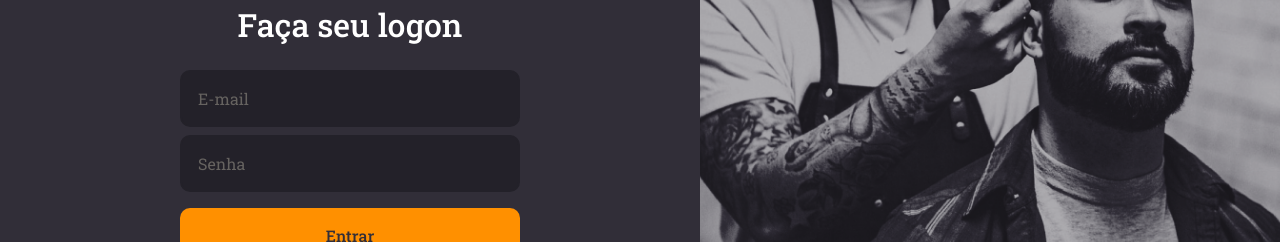
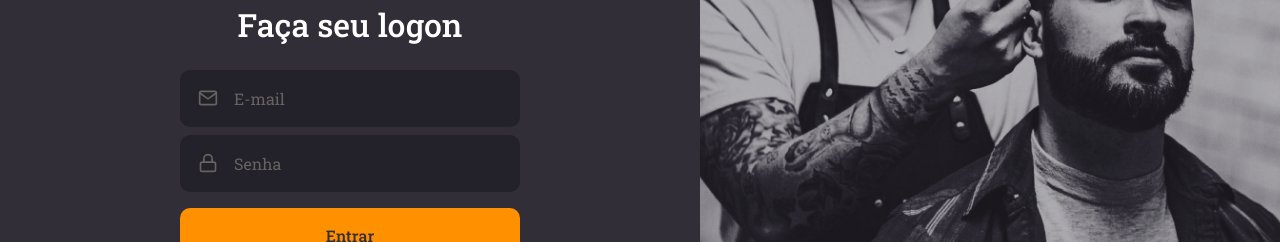
Before and after one commit to marcel-pinto/frontend-gobarber, a React (Create React App) app: page / in a window 1280 px wide. Shown: the part 311-553 px from the top of the page. Built offline with nearby package versions, Linux system fonts and the light colour scheme.

Commit message:
Isolando componentes

```diff
--- /dev/null
+++ b/src/components/Button/index.tsx
@@ -0,0 +1,11 @@
+import React, { ButtonHTMLAttributes } from 'react';
+
+import { StyledButton } from './styles';
+
+type ButtonProps = ButtonHTMLAttributes<HTMLButtonElement>
+
+const Button: React.FC<ButtonProps> = ({ children, ...attributes }) => (
+  <StyledButton type="button" {...attributes}>{children}</StyledButton>
+);
+
+export default Button;
--- /dev/null
+++ b/src/components/Button/styles.ts
@@ -0,0 +1,24 @@
+import styled from 'styled-components';
+import { shade } from 'polished';
+
+export const StyledButton = styled.button`
+  background: #ff9000;
+  height: 56px;
+  border-radius: 10px;
+  border: 0;
+  padding: 0 16px;
+  color : #312e38;
+  width: 100%;
+  font-weight: 500;
+  margin-top: 16px;
+  transition: background-color 0.2s;
+
+  &:hover {
+    background: ${shade(0.2, '#ff9000')}
+  }
+
+  &:focus{
+    outline: none;
+    background: ${shade(0.2, '#ff9000')}
+  }
+`;
--- /dev/null
+++ b/src/components/Input/index.tsx
@@ -0,0 +1,18 @@
+import React, { InputHTMLAttributes } from 'react';
+import { IconBaseProps } from 'react-icons';
+
+import { Container } from './styles';
+
+interface InputProps extends InputHTMLAttributes<HTMLInputElement> {
+  name: string;
+  icon?: React.ComponentType<IconBaseProps>;
+}
+
+const Input: React.FC<InputProps> = ({ icon: Icon, ...attributes }) => (
+  <Container>
+    {Icon && <Icon size={20} />}
+    <input {...attributes} />
+  </Container>
+);
+
+export default Input;
--- /dev/null
+++ b/src/components/Input/styles.ts
@@ -0,0 +1,40 @@
+import styled from 'styled-components';
+
+export const Container = styled.div`
+  background: #232129;
+  border-radius: 10px;
+  border: 2px solid #232129;
+  padding: 16px;
+  width: 100%;
+  color: #666360;
+
+  display: flex;
+  align-items: center;
+
+  & + div {
+    margin-top: 8px;
+  }
+  &:focus-within {
+    border-color: #666360;
+  }
+  input {
+    flex: 1;
+    background: transparent;
+    border: 0;
+    color: #f4ede8;
+
+    &::placeholder{
+      color: #666360;
+    }
+
+    &:focus{
+     outline: none;
+    }
+
+  }
+
+  svg {
+    margin-right: 16px;
+    color: #666360;
+  }
+`;
--- a/src/pages/SignIn/index.tsx
+++ b/src/pages/SignIn/index.tsx
@@ -1,8 +1,10 @@
 import React from 'react';
-import { FiLogIn } from 'react-icons/fi';
+import { FiLogIn, FiMail, FiLock } from 'react-icons/fi';
 
 import { Container, Content, Background } from './styles';
 
+import Input from '../../components/Input';
+import Button from '../../components/Button';
 import logoImg from '../../assets/logo.svg';
 
 const SignIn: React.FC = () => (
@@ -12,10 +14,10 @@
       <form>
         <h1>Faça seu logon</h1>
 
-        <input placeholder="E-mail" />
-        <input type="password" placeholder="Senha" />
+        <Input icon={FiMail} name="email" placeholder="E-mail" />
+        <Input icon={FiLock} name="password" type="password" placeholder="Senha" />
 
-        <button type="submit">Entrar</button>
+        <Button type="submit">Entrar</Button>
         <a href="forgot">Esqueci minha senha</a>
       </form>
 
--- a/src/pages/SignIn/styles.ts
+++ b/src/pages/SignIn/styles.ts
@@ -27,23 +27,6 @@
       margin-bottom: 24px;
     }
 
-    input{
-      background: #232129;
-      border-radius: 10px;
-      border: 2px solid #232129;
-      padding: 16px;
-      width: 100%;
-      color: #f4ede8;
-
-      &::placeholder{
-        color: #666360;
-      }
-
-      & + input {
-        margin-top: 8px;
-      }
-    }
-
     a{
       color: #f4ede8;
       display: block;
@@ -55,22 +38,6 @@
       }
     }
 
-    button {
-      background: #ff9000;
-      height: 56px;
-      border-radius: 10px;
-      border: 0;
-      padding: 0 16px;
-      color : #312e38;
-      width: 100%;
-      font-weight: 500;
-      margin-top: 16px;
-      transition: background-color 0.2s;
-
-      &:hover {
-        background: ${shade(0.2, '#ff9000')}
-      }
-    }
   }
 
   > a {
```
Also changed, not shown: .eslintrc.json.
